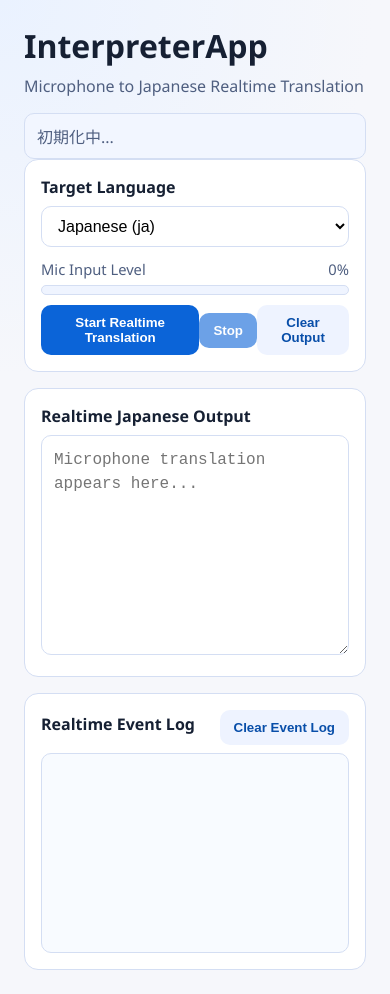
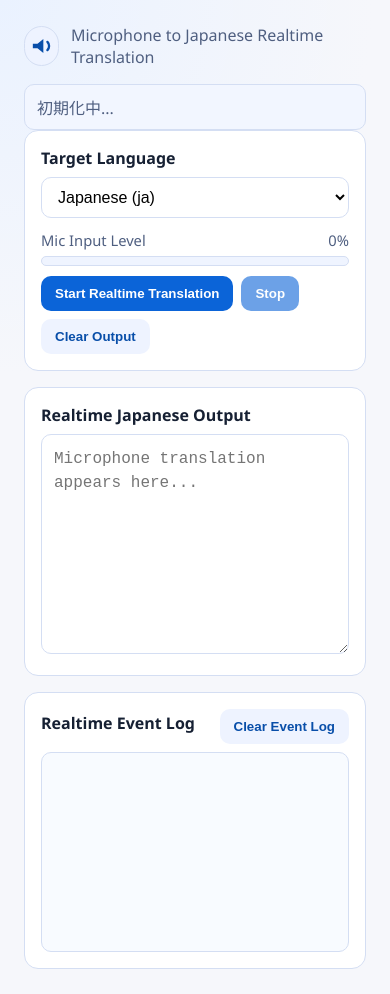
Before and after one commit to takashiuesaka/InterpreterApp, an Electron app: page renderer/index.html in a window 390 px wide. Drawn offline with Linux system fonts and the light colour scheme; no server answers.

Commit message:
Add translated-audio mute toggle with header speaker icon UI (#1)

```diff
--- a/renderer/app.js
+++ b/renderer/app.js
@@ -3,6 +3,7 @@
 const startButton = document.getElementById('startButton');
 const stopButton = document.getElementById('stopButton');
 const clearButton = document.getElementById('clearButton');
+const audioMuteToggleButton = document.getElementById('audioMuteToggleButton');
 const clearEventLogButton = document.getElementById('clearEventLogButton');
 const statusBox = document.getElementById('status');
 const micLevelBar = document.getElementById('micLevelBar');
@@ -23,6 +24,7 @@
 let muteGainNode = null;
 let running = false;
 let playbackCursorTime = 0;
+let isTranslatedAudioMuted = false;
 
 const TARGET_SAMPLE_RATE = 24000;
 const OUTPUT_SAMPLE_RATE = 24000;
@@ -121,6 +123,18 @@
 function setStatus(message, isError) {
   statusBox.textContent = message;
   statusBox.classList.toggle('error', Boolean(isError));
+}
+
+function renderAudioMuteToggle() {
+  audioMuteToggleButton.classList.toggle('muted', isTranslatedAudioMuted);
+  audioMuteToggleButton.setAttribute('aria-pressed', isTranslatedAudioMuted ? 'true' : 'false');
+  audioMuteToggleButton.setAttribute(
+    'aria-label',
+    isTranslatedAudioMuted ? '翻訳音声をミュート解除' : '翻訳音声をミュート',
+  );
+  audioMuteToggleButton.title = isTranslatedAudioMuted
+    ? '翻訳音声: ミュート中'
+    : '翻訳音声: 再生中';
 }
 
 function appendTranslationDelta(delta) {
@@ -329,6 +343,15 @@
   translatedText.value = '';
 });
 
+audioMuteToggleButton.addEventListener('click', () => {
+  isTranslatedAudioMuted = !isTranslatedAudioMuted;
+  renderAudioMuteToggle();
+  pushEventLogLine(
+    `[${formatTimestamp(Date.now())}] client: translated audio ${isTranslatedAudioMuted ? 'muted' : 'unmuted'}`,
+    false,
+  );
+});
+
 clearEventLogButton.addEventListener('click', () => {
   clearEventLog();
   pushEventLogLine(`[${formatTimestamp(Date.now())}] client: event log cleared`, false);
@@ -386,6 +409,10 @@
   });
 
   unsubscribeAudioDeltaListener = window.translatorApi.onTranslationAudioDelta((payload) => {
+    if (isTranslatedAudioMuted) {
+      return;
+    }
+
     const audioBase64 = payload?.audio;
     if (typeof audioBase64 !== 'string' || audioBase64.length === 0) {
       return;
@@ -412,6 +439,7 @@
 }
 
 initialize();
+renderAudioMuteToggle();
 
 window.addEventListener('beforeunload', () => {
   stopRealtimeTranslation();
--- a/renderer/index.html
+++ b/renderer/index.html
@@ -9,7 +9,35 @@
   <body>
     <main class="app">
       <header class="header">
-        <h1>InterpreterApp</h1>
+        <button
+          id="audioMuteToggleButton"
+          type="button"
+          class="audio-icon-button"
+          aria-label="翻訳音声をミュート"
+          aria-pressed="false"
+          title="翻訳音声: 再生中"
+        >
+          <svg class="speaker-icon icon-unmuted" viewBox="0 0 24 24" aria-hidden="true">
+            <path d="M5 10v4h4l5 4V6l-5 4H5z" fill="currentColor" />
+            <path
+              d="M17.5 8.5a5 5 0 0 1 0 7"
+              fill="none"
+              stroke="currentColor"
+              stroke-width="2"
+              stroke-linecap="round"
+            />
+          </svg>
+          <svg class="speaker-icon icon-muted" viewBox="0 0 24 24" aria-hidden="true">
+            <path d="M5 10v4h4l5 4V6l-5 4H5z" fill="currentColor" />
+            <path
+              d="M4 4L20 20"
+              fill="none"
+              stroke="currentColor"
+              stroke-width="2"
+              stroke-linecap="round"
+            />
+          </svg>
+        </button>
         <p>Microphone to Japanese Realtime Translation</p>
       </header>
 
--- a/renderer/styles.css
+++ b/renderer/styles.css
@@ -27,14 +27,54 @@
   padding: 24px;
 }
 
-.header h1 {
-  margin: 0;
-  font-size: 2rem;
+.header {
+  display: flex;
+  align-items: center;
+  gap: 12px;
 }
 
 .header p {
-  margin: 8px 0 0;
+  margin: 0;
   color: var(--text-subtle);
+}
+
+.audio-icon-button {
+  width: 40px;
+  height: 40px;
+  padding: 0;
+  border-radius: 999px;
+  border: 1px solid var(--border);
+  background: #eef3ff;
+  color: var(--primary-strong);
+  display: inline-flex;
+  align-items: center;
+  justify-content: center;
+}
+
+.audio-icon-button:hover {
+  background: #dde9ff;
+}
+
+.audio-icon-button.muted {
+  background: #f3f4f6;
+  color: #98a2b3;
+}
+
+.speaker-icon {
+  width: 28px;
+  height: 28px;
+}
+
+.audio-icon-button .icon-muted {
+  display: none;
+}
+
+.audio-icon-button.muted .icon-unmuted {
+  display: none;
+}
+
+.audio-icon-button.muted .icon-muted {
+  display: block;
 }
 
 .status {
@@ -173,7 +213,9 @@
   margin-top: 10px;
   display: flex;
   align-items: center;
-  justify-content: space-between;
+  justify-content: flex-start;
+  gap: 8px;
+  flex-wrap: wrap;
 }
 
 .toggle {
```
